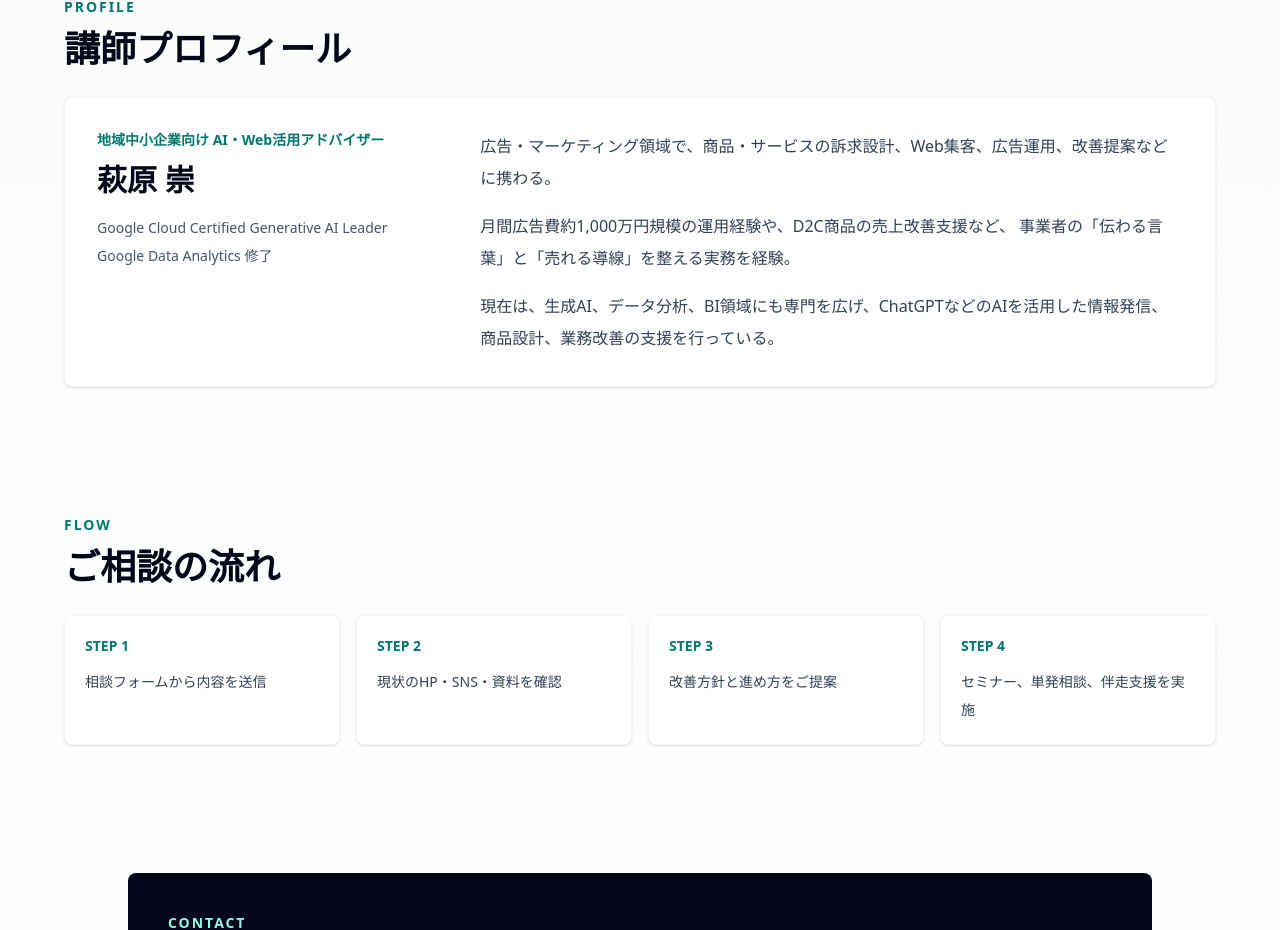
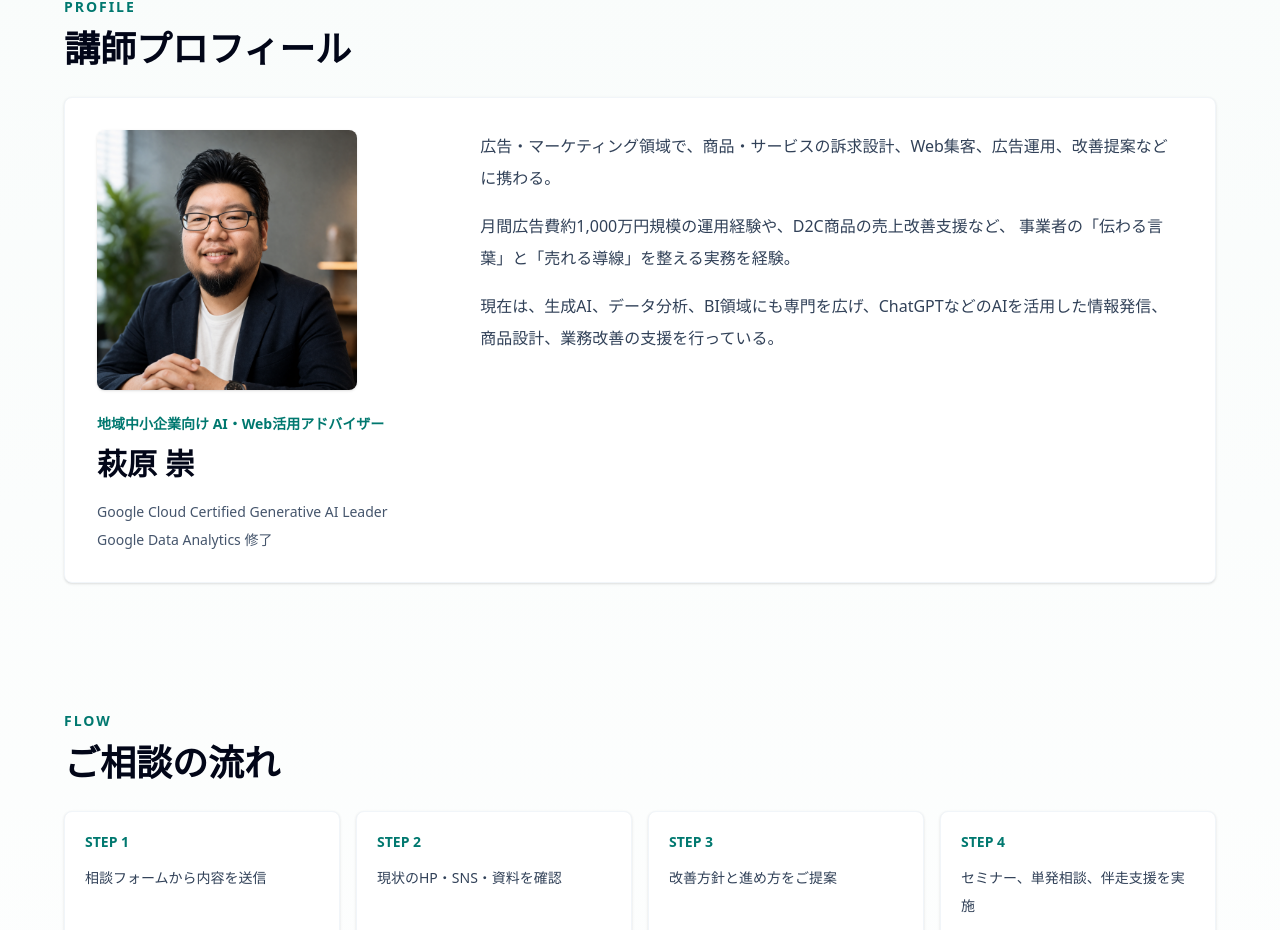
Before and after one commit to tkshagiwara-pandad/ai-web-consulting-lp, a Next.js app: page / in a window 1280 px wide. Shown: the part 2475-3405 px from the top of the page. Built offline with nearby package versions, Linux system fonts and the light colour scheme.

Commit message:
Add profile photo

```diff
--- a/app/page.tsx
+++ b/app/page.tsx
@@ -171,6 +171,11 @@ export default function Home() {
       <Section id="profile" label="PROFILE" title="講師プロフィール">
         <div className="grid gap-8 rounded-lg border border-slate-100 bg-white p-6 shadow-sm lg:grid-cols-[1fr_2fr] lg:p-8">
           <div>
+            <img
+              src="/profile-takashi.png"
+              alt="萩原 崇のプロフィール写真"
+              className="mb-6 aspect-square w-full max-w-[260px] rounded-lg object-cover shadow-sm"
+            />
             <p className="text-sm font-semibold text-teal-700">地域中小企業向け AI・Web活用アドバイザー</p>
             <h2 className="mt-3 text-3xl font-semibold text-slate-950">萩原 崇</h2>
             <div className="mt-5 space-y-2 text-sm text-slate-600">
```
Also changed, not shown: public/profile-takashi.png (added).
